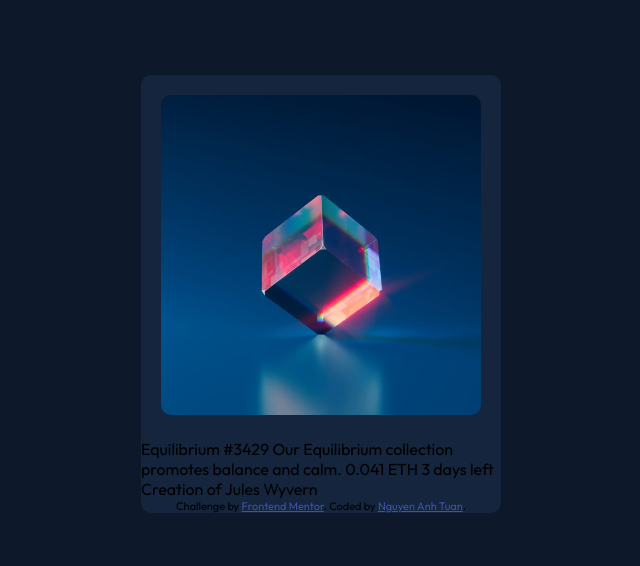
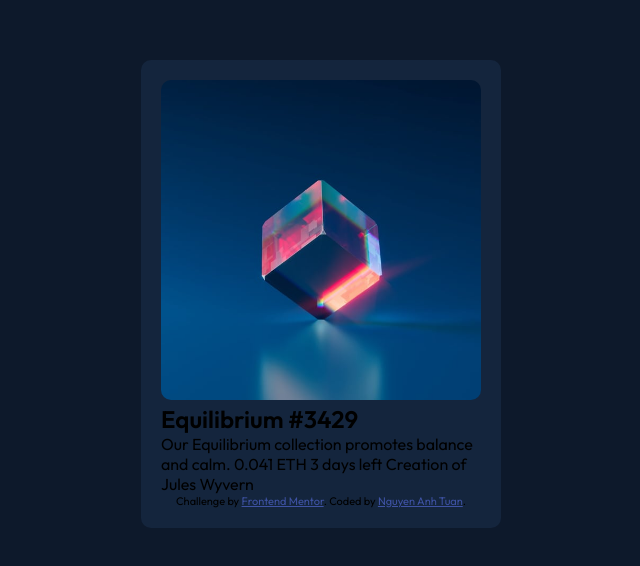
Before and after one commit to anhtuan219/frontendmentor-1-nft-preview-card-component-main, a plain HTML site: page index.html in a window 1280 px wide. Shown: the part 106-672 px from the top of the page, without its empty margins (319-959 px from the left). Drawn offline with Linux system fonts and the light colour scheme.

Commit message:
add padding to container

```diff
--- a/index.html
+++ b/index.html
@@ -34,15 +34,14 @@
   </head>
   <body>
     <div class="container">
-      <div class="image-container">
-        <img
-          src="./images/image-equilibrium.jpg"
-          alt="equilibrium"
-          class="image-container__card-img"
-        />
-      </div>
-      Equilibrium #3429 Our Equilibrium collection promotes balance and calm.
-      0.041 ETH 3 days left Creation of Jules Wyvern
+      <img
+        src="./images/image-equilibrium.jpg"
+        alt="equilibrium"
+        class="image-container__card-img"
+      />
+      <h2 class="card-name">Equilibrium #3429</h2>
+      Our Equilibrium collection promotes balance and calm. 0.041 ETH 3 days
+      left Creation of Jules Wyvern
 
       <div class="attribution">
         Challenge by
--- a/index.scss
+++ b/index.scss
@@ -16,10 +16,8 @@ body {
   margin: auto;
   background-color: hsl(216, 50%, 16%);
   border-radius: 10px;
-}
+  padding: 20px;
 
-.image-container {
-  margin: 20px;
   & .image-container__card-img {
     max-width: 100%;
     max-height: 100%;
```
Also changed, not shown: index.css, 1 other file.
